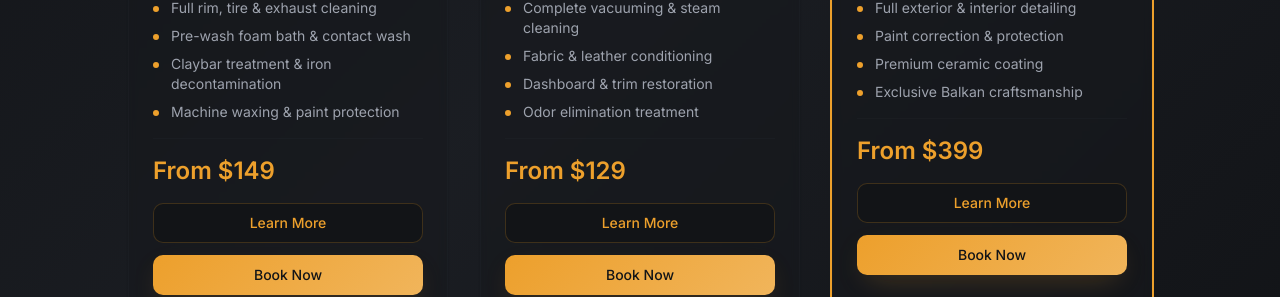
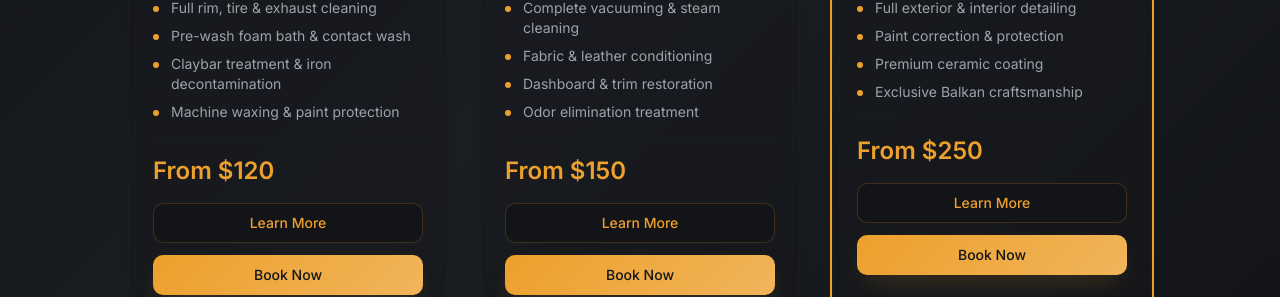
Before and after one commit to moniconstove-lang/balkandetailing, a React (Vite) app: page / in a window 1280 px wide. Shown: the part 1291-1588 px from the top of the page. Built offline with nearby package versions, Linux system fonts and the light colour scheme.

Commit message:
Update package pricing

```diff
--- a/src/components/ServicesSection.tsx
+++ b/src/components/ServicesSection.tsx
@@ -16,7 +16,7 @@ const services = [
       "Claybar treatment & iron decontamination",
       "Machine waxing & paint protection"
     ],
-    price: "From $149",
+    price: "From $120",
     popular: false,
     detailedDescription: "Our exterior detailing service combines traditional Balkan craftsmanship with modern techniques to restore your vehicle's pristine appearance. We begin with a thorough inspection, followed by a multi-stage cleaning process that includes specialized treatments for different surfaces.",
     process: [
@@ -43,7 +43,7 @@ const services = [
       "Dashboard & trim restoration",
       "Odor elimination treatment"
     ],
-    price: "From $129",
+    price: "From $150",
     popular: false,
     detailedDescription: "Transform your vehicle's interior with our comprehensive deep cleaning service. Using eco-friendly products and time-tested Balkan techniques, we restore every surface to like-new condition while preserving the integrity of original materials.",
     process: [
@@ -70,7 +70,7 @@ const services = [
       "Premium ceramic coating",
       "Exclusive Balkan craftsmanship"
     ],
-    price: "From $399",
+    price: "From $250",
     popular: true,
     detailedDescription: "Our flagship service combines generations of Balkan craftsmanship with cutting-edge detailing technology. This comprehensive package includes everything from our exterior and interior services, plus exclusive treatments that set your vehicle apart.",
     process: [
```
